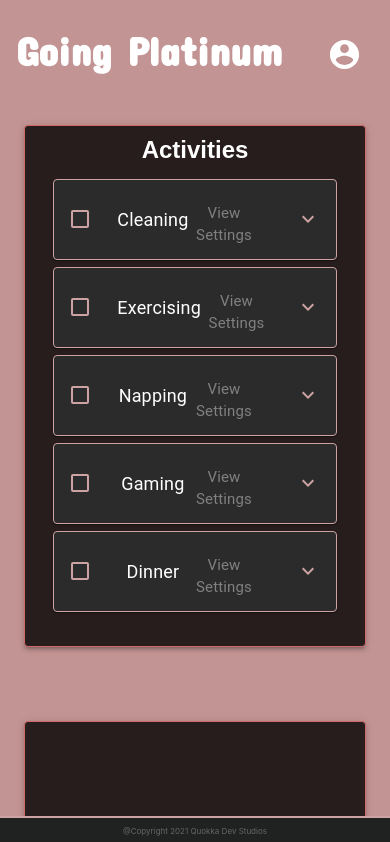
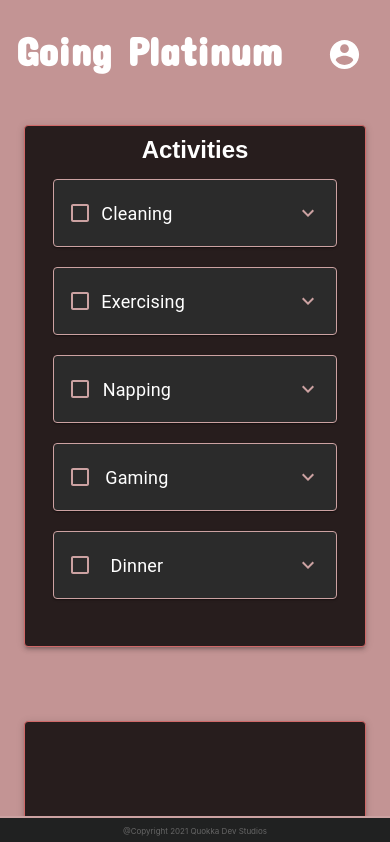
Before and after one commit to DevDan13/going-platinum, a React (Create React App) app in the folder client/: page /profile in a window 390 px wide. Shown: the top 842 px of the page. Built offline with nearby package versions, Linux system fonts and the light colour scheme; a web font is replaced by a local one.

Commit message:
Minor accordion CSS.

```diff
--- a/client/src/components/Accordion/index.js
+++ b/client/src/components/Accordion/index.js
@@ -17,6 +17,7 @@ import "./style.css";
 const useStyles = makeStyles((theme) => ({
   root: {
     width: "100%",
+
   },
   secondaryHeading: {
     fontSize: theme.typography.pxToRem(15),
@@ -85,14 +86,15 @@ export default function ControlledAccordions({ task }) {
               aria-label="Select"
               onClick={(event) => event.stopPropagation()}
               onFocus={(event) => event.stopPropagation()}
-              control={<Checkbox style={{ color: "rgba(204, 162, 162)" }} />}
+              style={{marginRight: 0}}
+              control={<Checkbox style={{ color: "rgba(204, 162, 162)"}} />}
             />
             <div className={classes.column}>
               <Typography id="heading">{task.name}</Typography>
             </div>
             <div className={classes.column}>
               <Typography className={classes.secondaryHeading}>
-                View Settings
+
               </Typography>
             </div>
 
--- a/client/src/components/Accordion/style.css
+++ b/client/src/components/Accordion/style.css
@@ -7,6 +7,6 @@
 
   @media screen and (max-width: 482px) {
     #heading {
-        margin-top: 14px;
+        margin-top: 8px;
     }
   }
```
